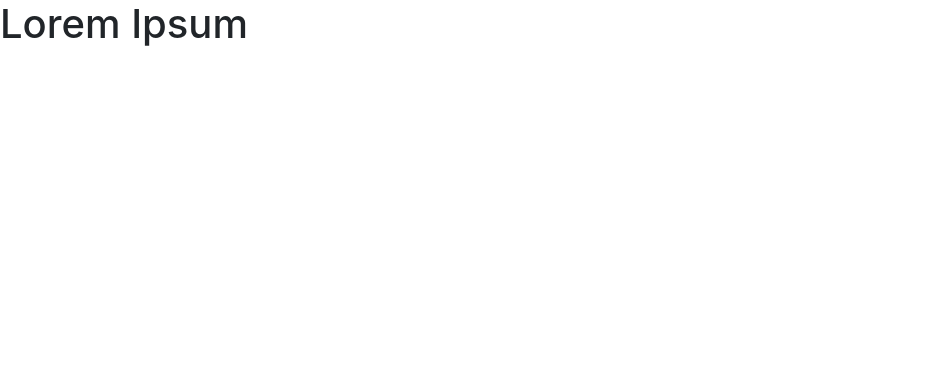
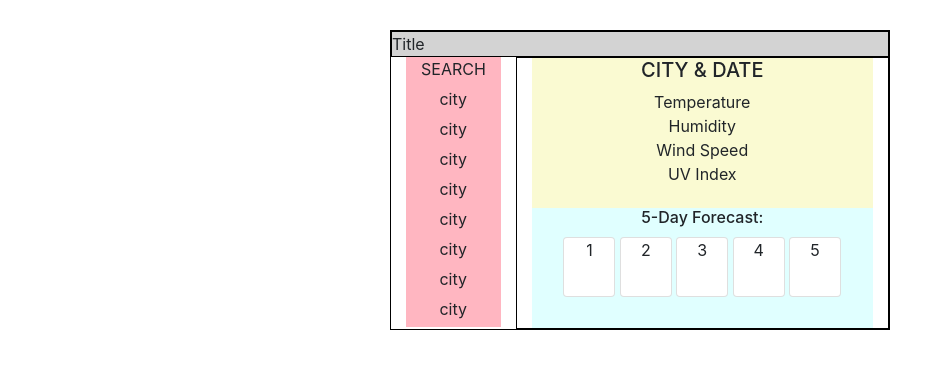
Before and after one commit to ColmanWebster/hw6-API, a plain HTML site: page index.html in a window 1280 px wide. Shown: the whole page, without its empty margins (0-950 px from the left). Drawn offline with nearby package versions, Linux system fonts and the light colour scheme.

Commit message:
layout mockup

```diff
--- a/index.html
+++ b/index.html
@@ -15,7 +15,47 @@
 
 
 
-    <h1>Lorem Ipsum</h1>
+    <div class = "col-md-12" id = "container">
+
+      <div class = 'row title'>Title</div>
+
+      <div class = 'row'>
+        <div class = "col-md-3 cities">
+          <div class = "col-md-12 city">SEARCH</div>
+          <div class = "col-md-12 city">city</div>
+          <div class = "col-md-12 city">city</div>
+          <div class = "col-md-12 city">city</div>
+          <div class = "col-md-12 city">city</div>
+          <div class = "col-md-12 city">city</div>
+          <div class = "col-md-12 city">city</div>
+          <div class = "col-md-12 city">city</div>
+          <div class = "col-md-12 city">city</div>
+        </div>
+        <div class = "col-md-9 subcont">
+          <div class = "col-md-12 stats">
+            <h5>CITY & DATE</h5>
+            <span>Temperature</span></br>
+            <span>Humidity</span></br>
+            <span>Wind Speed</span></br>
+            <span>UV Index</span></br>
+          </div>
+        </hr>
+          <div class = "col-md-12 cards">
+            <h6 class = "cards-title">5-Day Forecast:</h6>
+
+
+            <div class = "col-md-2 card"> 1</div>
+            <div class = "col-md-2 card"> 2</div>
+            <div class = "col-md-2 card">3</div>
+            <div class = "col-md-2 card">4</div>
+            <div class = "col-md-2 card">5</div>
+          </div>
+            </row>
+          </div>
+        </div>
+      </div>
+
+    </div>
 
     <!-- Optional JavaScript -->
     <!-- jQuery first, then Popper.js, then Bootstrap JS -->
--- a/scripts/hw6.js
+++ b/scripts/hw6.js
@@ -0,0 +1,8 @@
+
+const subcont1 = $('#subcont1');
+const subcont2 = $('#subcont2');
+
+
+
+subcont1.text('WHEW LADDIE');
+subcont2.text('WHEW LAD');
--- a/styles/hw6.css
+++ b/styles/hw6.css
@@ -0,0 +1,53 @@
+
+div{
+
+    text-align: center;
+}
+
+#container{
+    border: 1px solid black;
+    height: 300px;
+    width: 500px;
+    margin: 30px auto 0 auto;
+}
+
+.stats{
+    background-color: lightgoldenrodyellow;
+    min-height: 150px;
+    margin: 0 0 0 0;
+}
+
+.cards{
+    background-color: lightcyan;
+    min-height: 120px;
+    margin: 0 0 0 0;
+}
+
+.cards-title{
+    padding: 0 0 0px 0;
+    margin: 0px 0 10px 0;
+}
+
+.card{
+    display: inline-block;
+    height: 60px;
+}
+
+.cities{
+
+}
+
+.city{
+    height: 30px;
+    background-color: lightpink;
+}
+
+.subcont{
+
+    border: 1px solid black;
+}
+
+.title{
+    background-color: lightgrey;
+    border: 1px solid black;
+}
```
Also changed, not shown: fonts/rimouski sb.ttf (added).
